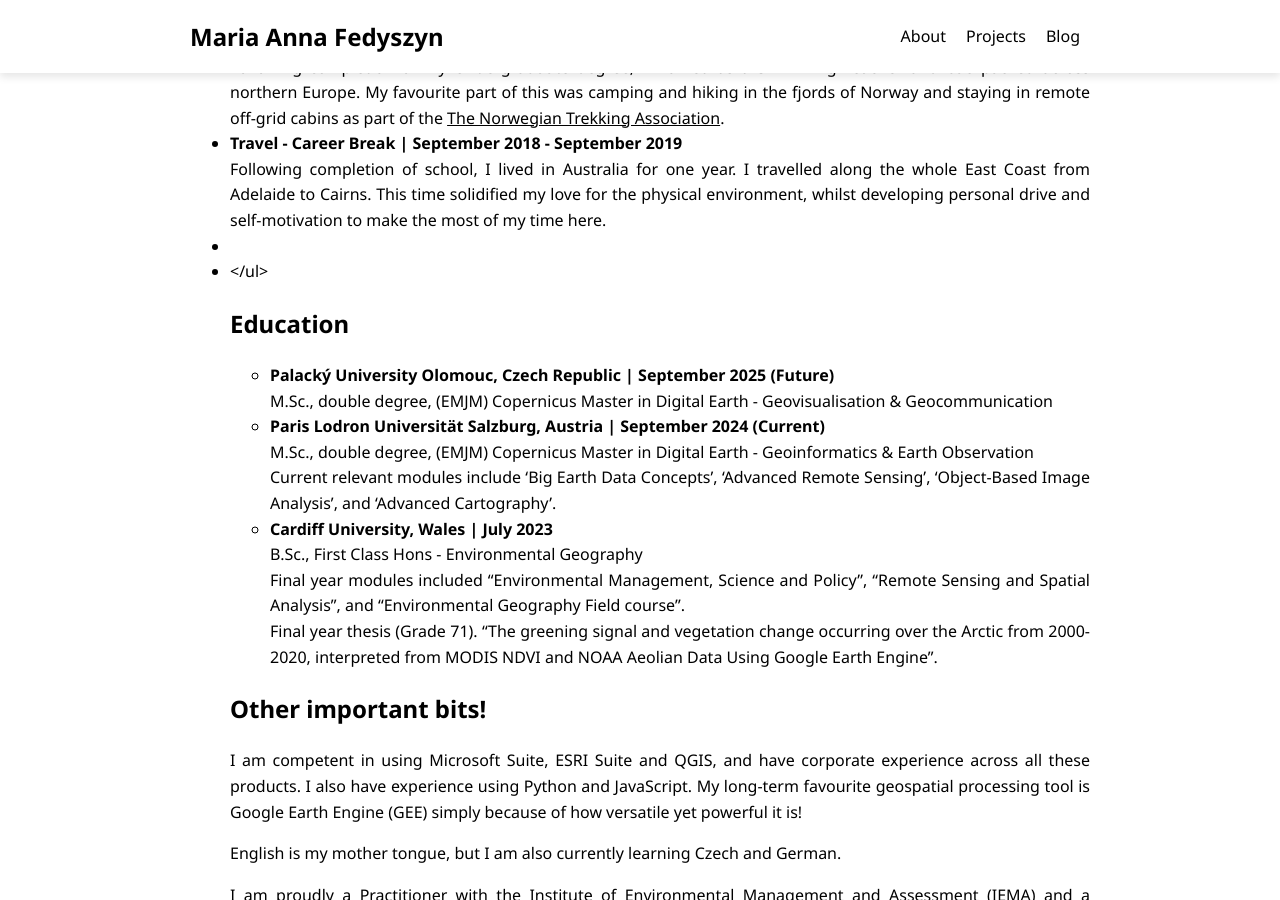
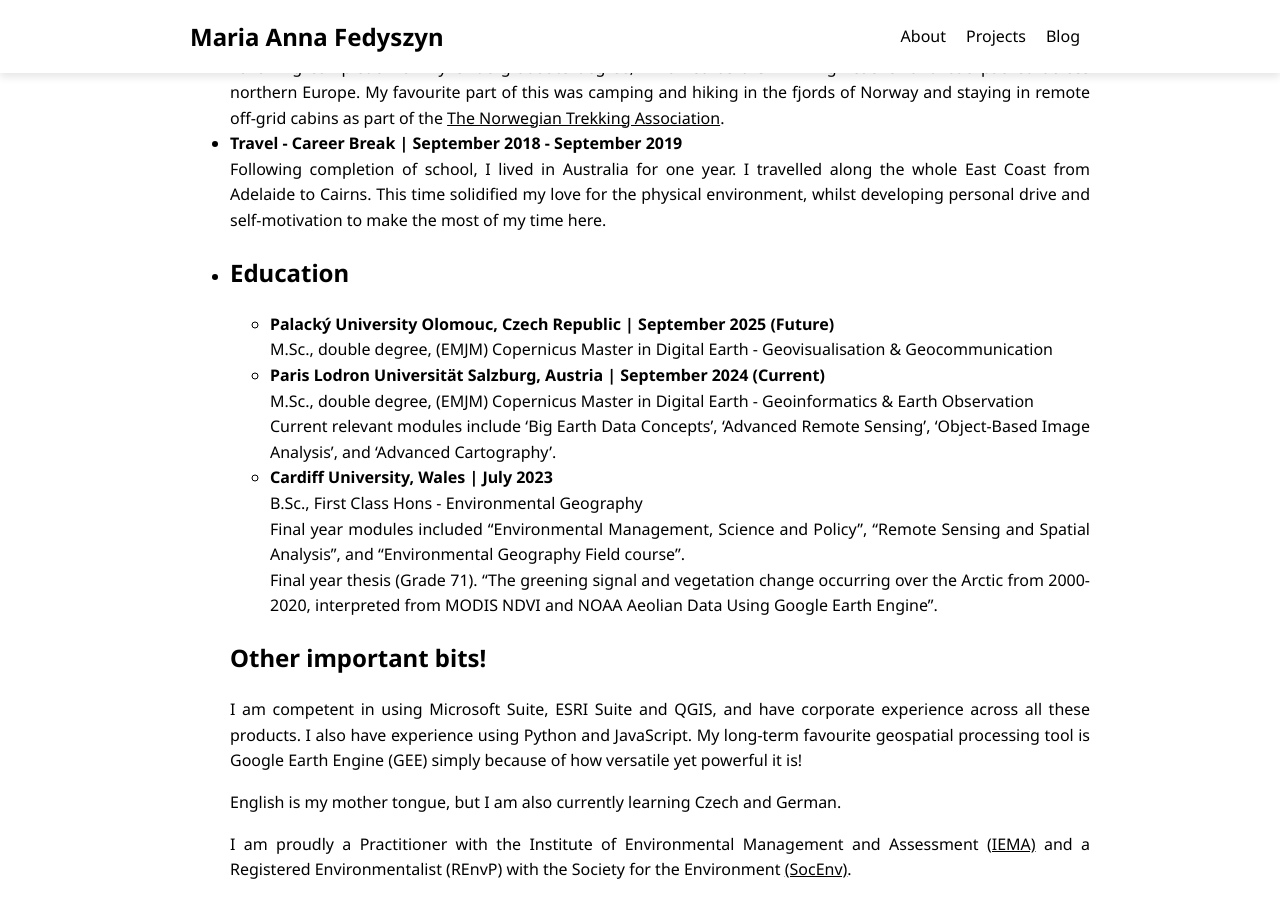
Before and after one commit to maria-anna-gis/maria-anna-gis.github.io, a Jekyll site: the page built from index.md, in a window 1280 px wide and 900 px high, scrolled down 1080 px. Built offline with Jekyll 4.4.1, drawn with Linux system fonts in a browser that asks for light colours.

Commit message:
Update index.md

```diff
--- a/index.md
+++ b/index.md
@@ -53,9 +53,8 @@ title: About
      <li>
         <strong>Travel - Career Break | September 2018 - September 2019 </strong>
         <br>Following completion of school, I lived in Australia for one year. I travelled along the whole East Coast from Adelaide to Cairns. This time solidified my love for the physical environment, whilst developing personal drive and self-motivation to make the most of my time here.
+  </li>
     <li>
-    <li>
-</ul>
 
 <h2>Education</h2>
 <ul>
```
